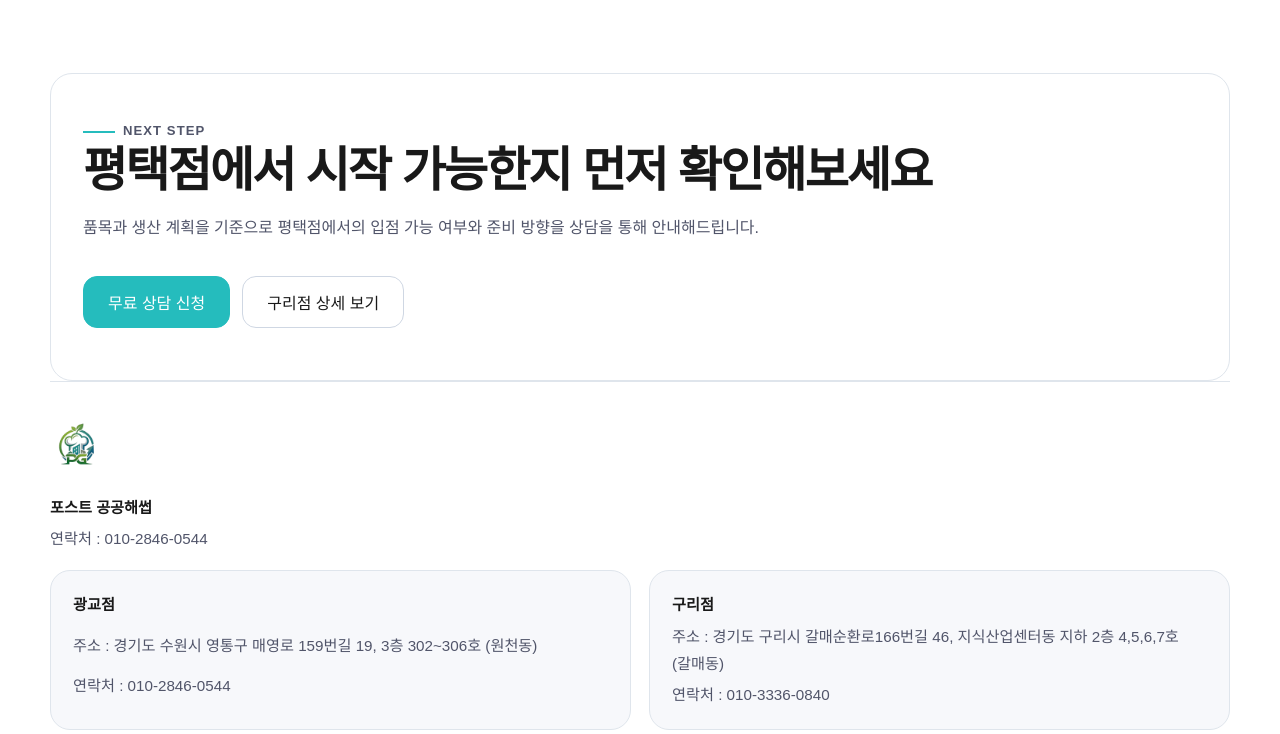
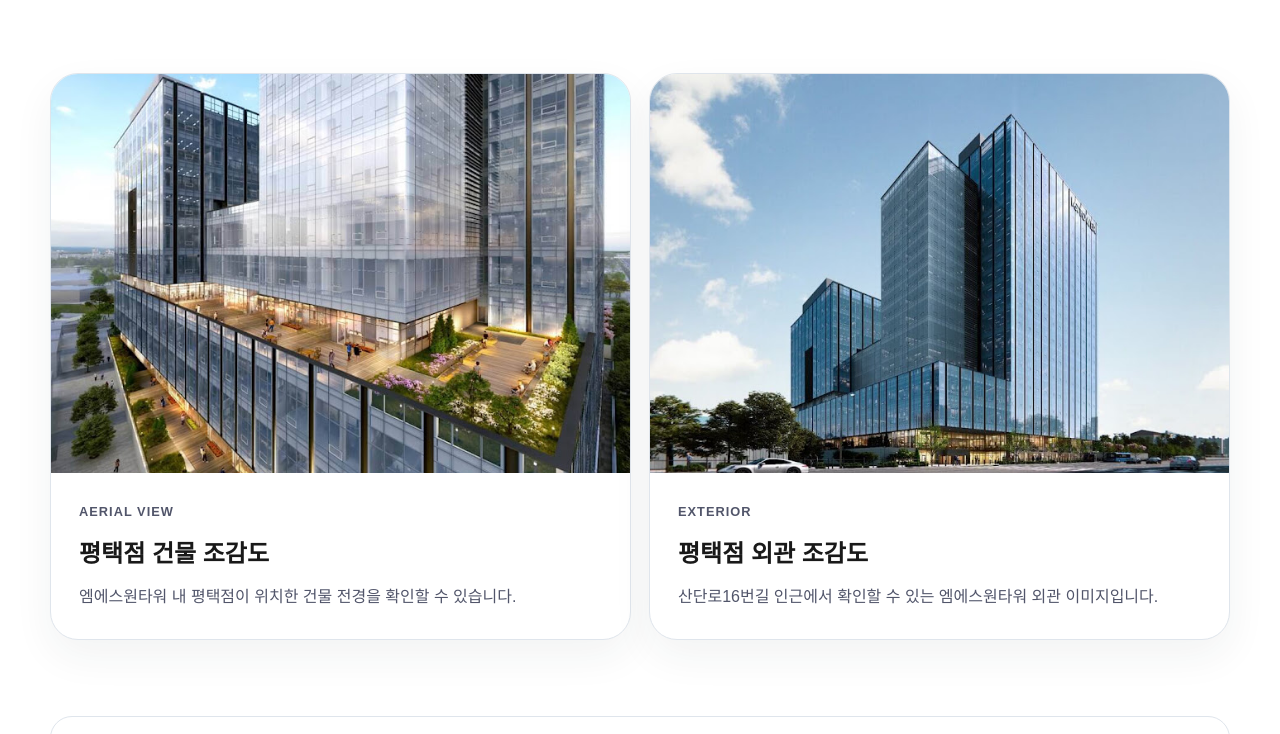
Before and after one commit to soobeom82-glitch/post-haccp-web, a website: page pyeongtaek-branch.html in a window 1280 px wide. Shown: the part 1987-2721 px from the top of the page. Drawn offline with Linux system fonts and the light colour scheme; a web font is replaced by a local one.

Commit message:
Add Pyeongtaek building renderings

```diff
--- a/pyeongtaek-branch.html
+++ b/pyeongtaek-branch.html
@@ -14,11 +14,11 @@
   <meta property="og:site_name" content="포스트공공해썹">
   <meta property="og:locale" content="ko_KR">
   <meta property="og:url" content="https://post-haccp-web.vercel.app/pyeongtaek-branch.html">
-  <meta property="og:image" content="https://post-haccp-web.vercel.app/assets/pyeongtaek-facility-2.jpeg">
+  <meta property="og:image" content="https://post-haccp-web.vercel.app/assets/pyeongtaek-aerial-2.jpg">
   <meta name="twitter:card" content="summary_large_image">
   <meta name="twitter:title" content="평택 HACCP 공유시설 | 평택시 식품 제조 입점 상담">
   <meta name="twitter:description" content="평택점 실제 시설 사진과 입점 상담 안내를 확인할 수 있습니다.">
-  <meta name="twitter:image" content="https://post-haccp-web.vercel.app/assets/pyeongtaek-facility-2.jpeg">
+  <meta name="twitter:image" content="https://post-haccp-web.vercel.app/assets/pyeongtaek-aerial-2.jpg">
   <link rel="stylesheet" href="https://vendor-cdn.imweb.me/fonts/pretendard/web/variable/pretendardvariable.css?1669875619">
   <link rel="stylesheet" href="./styles.css">
 </head>
@@ -86,6 +86,17 @@
         <article class="detail-card"><h2>상담 전 확인할 내용</h2><p>생산 품목, 공정 특성, 희망 일정, HACCP 인증 필요 여부를 알려주시면 준비 방향을 먼저 안내해드립니다.</p></article>
       </section>
 
+      <section class="section branch-grid branch-showcase">
+        <article class="branch-card">
+          <img src="./assets/pyeongtaek-aerial-1.jpg" alt="평택점 엠에스원타워 조감도">
+          <div class="branch-card-copy"><p class="branch-card-label">AERIAL VIEW</p><h3>평택점 건물 조감도</h3><p>엠에스원타워 내 평택점이 위치한 건물 전경을 확인할 수 있습니다.</p></div>
+        </article>
+        <article class="branch-card">
+          <img src="./assets/pyeongtaek-aerial-2.jpg" alt="평택점 엠에스원타워 외관 조감도">
+          <div class="branch-card-copy"><p class="branch-card-label">EXTERIOR</p><h3>평택점 외관 조감도</h3><p>산단로16번길 인근에서 확인할 수 있는 엠에스원타워 외관 이미지입니다.</p></div>
+        </article>
+      </section>
+
       <section class="section cta-panel">
         <p class="eyebrow">NEXT STEP</p>
         <h2>평택점에서 시작 가능한지 먼저 확인해보세요</h2>
```
Also changed, not shown: index.html (+10 -2 lines), assets/pyeongtaek-aerial-1.jpg (added), assets/pyeongtaek-aerial-2.jpg (added).
